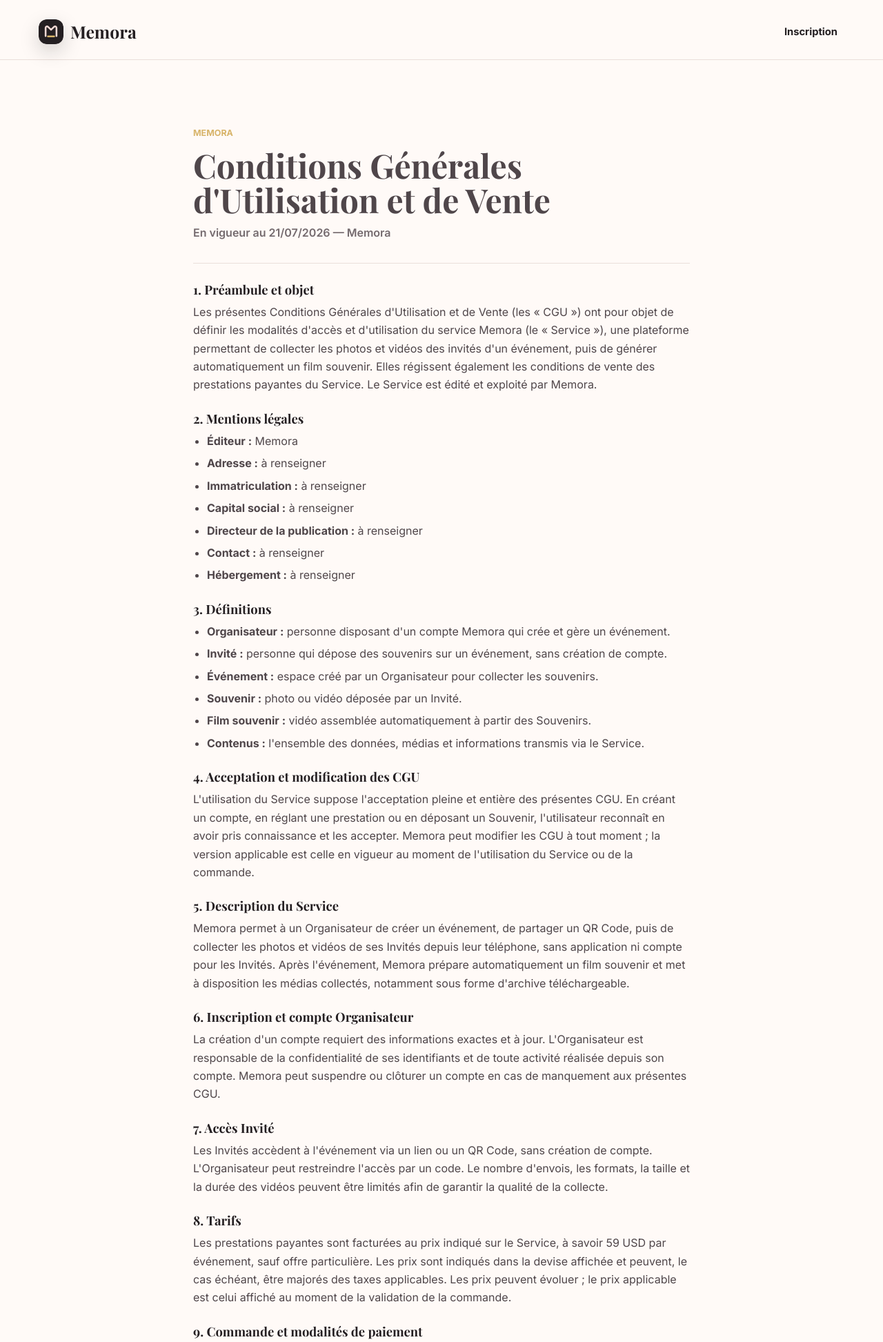
After one commit to rossy0243/memora, a Django app: page /cgu/ in a window 1280 px wide. The commit adds this page. Shown: the top 1945 px of the page at 69% size. Run offline with Django 5.2, Linux system fonts and the light colour scheme; data comes from the database, SQL or seed files in the repository.

Commit message:
Add configurable legal pages

```diff
--- a/core/context_processors.py
+++ b/core/context_processors.py
@@ -18,7 +18,8 @@
     site_configuration = SiteConfiguration.current()
 
     return {
-        "site_name": "Memora",
+        "site_name": site_configuration.company_name or "Memora",
+        "company_name": site_configuration.company_name or "Memora",
         "site_url": site_url,
         "canonical_url": canonical_url,
         "default_og_image": default_og_image,
--- a/core/urls.py
+++ b/core/urls.py
@@ -8,6 +8,8 @@
 urlpatterns = [
     path("", views.home, name="home"),
     path("programme-ambassadeur/", views.ambassador_program, name="ambassador_program"),
+    path("cgu/", views.terms_of_service, name="terms"),
+    path("confidentialite/", views.privacy_policy, name="privacy"),
     path("health/", views.health, name="health"),
     path("robots.txt", views.robots_txt, name="robots"),
     path("sitemap.xml", views.sitemap_xml, name="sitemap"),
--- a/core/views.py
+++ b/core/views.py
@@ -24,6 +24,37 @@
     return render(request, "core/ambassador_program.html")
 
 
+def _legal_context():
+    from .models import SiteConfiguration
+
+    config = SiteConfiguration.current()
+    today = timezone.localdate()
+    return {
+        "config": config,
+        "legal_entity": config.effective_legal_entity_name,
+        "legal_email": config.legal_contact_email,
+        "legal_address": config.legal_address,
+        "legal_country": config.legal_country,
+        "legal_registration_number": config.legal_registration_number,
+        "legal_share_capital": config.legal_share_capital,
+        "legal_publication_director": config.legal_publication_director,
+        "hosting_provider": config.hosting_provider,
+        "payment_provider_name": config.payment_provider_name,
+        "refund_window_days": config.refund_window_days,
+        "data_protection_authority": config.effective_data_protection_authority,
+        "cgu_date": config.cgu_effective_date or today,
+        "privacy_date": config.privacy_effective_date or today,
+    }
+
+
+def terms_of_service(request):
+    return render(request, "legal/cgu.html", _legal_context())
+
+
+def privacy_policy(request):
+    return render(request, "legal/privacy.html", _legal_context())
+
+
 def health(request):
     return HttpResponse("ok", content_type="text/plain")
 
@@ -48,6 +79,8 @@
 def sitemap_xml(request):
     home_url = absolute_public_url(request, reverse("core:home"))
     program_url = absolute_public_url(request, reverse("core:ambassador_program"))
+    terms_url = absolute_public_url(request, reverse("core:terms"))
+    privacy_url = absolute_public_url(request, reverse("core:privacy"))
     lastmod = timezone.now().date().isoformat()
     content = f"""<?xml version="1.0" encoding="UTF-8"?>
 <urlset xmlns="http://www.sitemaps.org/schemas/sitemap/0.9">
@@ -63,6 +96,18 @@
     <changefreq>monthly</changefreq>
     <priority>0.7</priority>
   </url>
+  <url>
+    <loc>{terms_url}</loc>
+    <lastmod>{lastmod}</lastmod>
+    <changefreq>yearly</changefreq>
+    <priority>0.3</priority>
+  </url>
+  <url>
+    <loc>{privacy_url}</loc>
+    <lastmod>{lastmod}</lastmod>
+    <changefreq>yearly</changefreq>
+    <priority>0.3</priority>
+  </url>
 </urlset>
 """
     return HttpResponse(content, content_type="application/xml")
--- a/static/css/base.css
+++ b/static/css/base.css
@@ -3648,6 +3648,63 @@
   font-weight: 900;
 }
 
+/* Pages légales (CGU, confidentialité) */
+.legal-page {
+  width: min(100%, 760px);
+  margin: 0 auto;
+  padding: 96px 20px 64px;
+  color: var(--color-body);
+}
+
+.legal-page__head {
+  margin-bottom: 28px;
+  padding-bottom: 20px;
+  border-bottom: 1px solid var(--color-hairline);
+}
+
+.legal-page__head h1 {
+  margin: 6px 0 10px;
+  font-family: "Playfair Display", Georgia, serif;
+  font-size: clamp(2rem, 7vw, 3rem);
+  line-height: 1.05;
+}
+
+.legal-page__meta {
+  margin: 0;
+  color: var(--color-muted);
+  font-weight: 600;
+}
+
+.legal-page section {
+  margin-bottom: 26px;
+}
+
+.legal-page h2 {
+  margin: 0 0 10px;
+  color: var(--color-ink);
+  font-size: 1.15rem;
+}
+
+.legal-page p {
+  margin: 0 0 10px;
+  line-height: 1.65;
+}
+
+.legal-page ul {
+  margin: 0 0 10px;
+  padding-left: 20px;
+  line-height: 1.65;
+}
+
+.legal-page li {
+  margin-bottom: 6px;
+}
+
+.legal-page a {
+  color: var(--color-primary-active);
+  font-weight: 600;
+}
+
 @media (min-width: 720px) {
   .program-teaser__inner {
     grid-template-columns: 1fr auto;
--- a/templates/base.html
+++ b/templates/base.html
@@ -24,7 +24,7 @@
   <link rel="preconnect" href="https://fonts.googleapis.com">
   <link rel="preconnect" href="https://fonts.gstatic.com" crossorigin>
   <link href="https://fonts.googleapis.com/css2?family=Inter:wght@400;500;600;700&family=Playfair+Display:wght@600;700&display=swap" rel="stylesheet">
-  <link rel="stylesheet" href="{% static 'css/base.css' %}?v=program-ui-1">
+  <link rel="stylesheet" href="{% static 'css/base.css' %}?v=legal-ui-2">
 </head>
 <body class="{% block body_class %}{% endblock %}">
   <header class="site-header {% block header_class %}{% endblock %}">
@@ -89,10 +89,13 @@
         {% else %}
           <a href="{% url 'accounts:signup' %}">Cr&eacute;er un &eacute;v&eacute;nement</a>
         {% endif %}
+        <a href="{% url 'core:ambassador_program' %}">Programme Ambassadeur</a>
+        <a href="{% url 'core:terms' %}">CGU</a>
+        <a href="{% url 'core:privacy' %}">Confidentialit&eacute;</a>
       </nav>
     </div>
     <div class="site-footer__bottom">
-      <span>&copy; {% now "Y" %} Memora</span>
+      <span>&copy; {% now "Y" %} {{ site_name }}</span>
       <span>Souvenirs priv&eacute;s, sans application invit&eacute;.</span>
     </div>
   </footer>
--- /dev/null
+++ b/templates/legal/cgu.html
@@ -0,0 +1,158 @@
+{% extends "base.html" %}
+
+{% block title %}Conditions Générales d'Utilisation et de Vente - {{ site_name }}{% endblock %}
+{% block meta_description %}Conditions Générales d'Utilisation et de Vente du service {{ site_name }} : accès, compte, contenus des invités, tarifs, paiement, remboursement et responsabilités.{% endblock %}
+{% block body_class %}app-page{% endblock %}
+{% block header_class %}site-header--solid{% endblock %}
+
+{% block content %}
+<article class="legal-page">
+  <header class="legal-page__head">
+    <p class="section__label">{{ site_name }}</p>
+    <h1>Conditions Générales d'Utilisation et de Vente</h1>
+    <p class="legal-page__meta">En vigueur au {{ cgu_date|date:"d/m/Y" }} — {{ legal_entity }}</p>
+  </header>
+
+  <section>
+    <h2>1. Préambule et objet</h2>
+    <p>Les présentes Conditions Générales d'Utilisation et de Vente (les «&nbsp;CGU&nbsp;») ont pour objet de définir les modalités d'accès et d'utilisation du service {{ site_name }} (le «&nbsp;Service&nbsp;»), une plateforme permettant de collecter les photos et vidéos des invités d'un événement, puis de générer automatiquement un film souvenir. Elles régissent également les conditions de vente des prestations payantes du Service. Le Service est édité et exploité par {{ legal_entity }}.</p>
+  </section>
+
+  <section>
+    <h2>2. Mentions légales</h2>
+    <ul>
+      <li><strong>Éditeur&nbsp;:</strong> {{ legal_entity }}</li>
+      <li><strong>Adresse&nbsp;:</strong> {{ legal_address|default:"à renseigner" }}</li>
+      <li><strong>Immatriculation&nbsp;:</strong> {{ legal_registration_number|default:"à renseigner" }}</li>
+      <li><strong>Capital social&nbsp;:</strong> {{ legal_share_capital|default:"à renseigner" }}</li>
+      <li><strong>Directeur de la publication&nbsp;:</strong> {{ legal_publication_director|default:"à renseigner" }}</li>
+      <li><strong>Contact&nbsp;:</strong> {{ legal_email|default:"à renseigner" }}</li>
+      <li><strong>Hébergement&nbsp;:</strong> {{ hosting_provider|default:"à renseigner" }}</li>
+    </ul>
+  </section>
+
+  <section>
+    <h2>3. Définitions</h2>
+    <ul>
+      <li><strong>Organisateur&nbsp;:</strong> personne disposant d'un compte {{ site_name }} qui crée et gère un événement.</li>
+      <li><strong>Invité&nbsp;:</strong> personne qui dépose des souvenirs sur un événement, sans création de compte.</li>
+      <li><strong>Événement&nbsp;:</strong> espace créé par un Organisateur pour collecter les souvenirs.</li>
+      <li><strong>Souvenir&nbsp;:</strong> photo ou vidéo déposée par un Invité.</li>
+      <li><strong>Film souvenir&nbsp;:</strong> vidéo assemblée automatiquement à partir des Souvenirs.</li>
+      <li><strong>Contenus&nbsp;:</strong> l'ensemble des données, médias et informations transmis via le Service.</li>
+    </ul>
+  </section>
+
+  <section>
+    <h2>4. Acceptation et modification des CGU</h2>
+    <p>L'utilisation du Service suppose l'acceptation pleine et entière des présentes CGU. En créant un compte, en réglant une prestation ou en déposant un Souvenir, l'utilisateur reconnaît en avoir pris connaissance et les accepter. {{ legal_entity }} peut modifier les CGU à tout moment&nbsp;; la version applicable est celle en vigueur au moment de l'utilisation du Service ou de la commande.</p>
+  </section>
+
+  <section>
+    <h2>5. Description du Service</h2>
+    <p>{{ site_name }} permet à un Organisateur de créer un événement, de partager un QR Code, puis de collecter les photos et vidéos de ses Invités depuis leur téléphone, sans application ni compte pour les Invités. Après l'événement, {{ site_name }} prépare automatiquement un film souvenir et met à disposition les médias collectés, notamment sous forme d'archive téléchargeable.</p>
+  </section>
+
+  <section>
+    <h2>6. Inscription et compte Organisateur</h2>
+    <p>La création d'un compte requiert des informations exactes et à jour. L'Organisateur est responsable de la confidentialité de ses identifiants et de toute activité réalisée depuis son compte. {{ legal_entity }} peut suspendre ou clôturer un compte en cas de manquement aux présentes CGU.</p>
+  </section>
+
+  <section>
+    <h2>7. Accès Invité</h2>
+    <p>Les Invités accèdent à l'événement via un lien ou un QR Code, sans création de compte. L'Organisateur peut restreindre l'accès par un code. Le nombre d'envois, les formats, la taille et la durée des vidéos peuvent être limités afin de garantir la qualité de la collecte.</p>
+  </section>
+
+  <section>
+    <h2>8. Tarifs</h2>
+    <p>Les prestations payantes sont facturées au prix indiqué sur le Service, à savoir {{ memora_event_price }} par événement, sauf offre particulière. Les prix sont indiqués dans la devise affichée et peuvent, le cas échéant, être majorés des taxes applicables. Les prix peuvent évoluer&nbsp;; le prix applicable est celui affiché au moment de la validation de la commande.</p>
+  </section>
+
+  <section>
+    <h2>9. Commande et modalités de paiement</h2>
+    <p>La commande est validée lors du règlement du prix. Le paiement s'effectue en ligne, le cas échéant via notre prestataire de paiement {{ payment_provider_name|default:"partenaire" }}, selon les moyens de paiement proposés. {{ legal_entity }} ne conserve pas les données de carte bancaire, traitées de manière sécurisée par le prestataire de paiement. L'événement est activé après confirmation du paiement.</p>
+  </section>
+
+  <section>
+    <h2>10. Facturation</h2>
+    <p>Une facture ou un justificatif de paiement est mis à disposition de l'Organisateur pour chaque commande réglée. L'Organisateur s'engage à communiquer des informations de facturation exactes.</p>
+  </section>
+
+  <section>
+    <h2>11. Droit de rétractation et remboursement</h2>
+    <p>Conformément à la réglementation applicable, le consommateur dispose en principe d'un délai de rétractation de {{ refund_window_days }} jours à compter de la commande. Toutefois, s'agissant d'un contenu ou d'un service numérique fourni immédiatement, l'Organisateur peut être invité à renoncer expressément à ce droit lorsque l'exécution du Service commence avant la fin du délai (par exemple, dès l'activation de l'événement).</p>
+    <p>En dehors de ce cadre, une demande de remboursement peut être adressée à {{ legal_email|default:"notre contact" }}. Un remboursement pourra notamment être accordé en cas d'indisponibilité du Service imputable à {{ legal_entity }} empêchant l'utilisation de la prestation commandée. Les demandes sont examinées au cas par cas dans un délai raisonnable.</p>
+  </section>
+
+  <section>
+    <h2>12. Programme de rémunération des Organisateurs</h2>
+    <p>{{ site_name }} peut proposer un programme de commissions récompensant les Organisateurs, comprenant une commission sur leurs propres événements payés selon un palier, ainsi qu'une commission de parrainage sur les événements payés des Organisateurs qu'ils ont amenés. Les montants, paliers et conditions figurent sur la page dédiée du Service et peuvent évoluer. Le versement des commissions est subordonné aux conditions publiées&nbsp;; les commissions constituent, le cas échéant, un revenu dont la déclaration incombe à leur bénéficiaire.</p>
+  </section>
+
+  <section>
+    <h2>13. Contenus et droits sur les Souvenirs</h2>
+    <p>Chaque Invité garantit disposer des droits nécessaires sur les Souvenirs qu'il dépose et avoir recueilli, le cas échéant, l'autorisation des personnes apparaissant sur les médias (droit à l'image). L'Organisateur est responsable de l'usage qu'il fait des Souvenirs collectés. {{ legal_entity }} n'acquiert aucun droit de propriété sur les Souvenirs, qui restent la propriété de leurs auteurs, et bénéficie uniquement de la licence technique nécessaire pour héberger, traiter et restituer les Contenus afin de fournir le Service.</p>
+    <p>Il est interdit de déposer un contenu illicite, diffamatoire, violent, à caractère sexuel impliquant des mineurs, portant atteinte aux droits de tiers ou à la dignité des personnes. Tout contenu manifestement illicite pourra être retiré et signalé aux autorités compétentes.</p>
+  </section>
+
+  <section>
+    <h2>14. Propriété intellectuelle</h2>
+    <p>La marque {{ site_name }}, le Service, son interface, ses textes, logos et composants sont protégés par le droit de la propriété intellectuelle. Toute reproduction, représentation ou exploitation non autorisée est interdite. Cette clause ne porte pas sur les Souvenirs, qui appartiennent à leurs auteurs.</p>
+  </section>
+
+  <section>
+    <h2>15. Obligations de l'utilisateur et usages interdits</h2>
+    <p>L'utilisateur s'engage à utiliser le Service conformément aux CGU et à la loi. Il est notamment interdit de&nbsp;: contourner les mesures de sécurité, perturber le fonctionnement du Service, collecter des données de tiers sans base légale, usurper l'identité d'un tiers, ou utiliser le Service à des fins frauduleuses ou illicites.</p>
+  </section>
+
+  <section>
+    <h2>16. Disponibilité, maintenance et évolutions</h2>
+    <p>{{ legal_entity }} met en œuvre les moyens raisonnables pour assurer la disponibilité du Service, sans garantie d'absence d'interruption. Des opérations de maintenance ou des évolutions peuvent intervenir et modifier les fonctionnalités du Service.</p>
+  </section>
+
+  <section>
+    <h2>17. Garanties et responsabilité</h2>
+    <p>{{ legal_entity }} ne saurait être tenue responsable des Contenus déposés par les utilisateurs ni des usages qui en sont faits. Sa responsabilité est limitée aux dommages directs et prévisibles résultant d'une faute prouvée dans la fourniture du Service et, dans la mesure permise par la loi, ne saurait excéder le montant réglé par l'Organisateur pour la prestation concernée. Les garanties légales applicables aux consommateurs demeurent réservées.</p>
+  </section>
+
+  <section>
+    <h2>18. Force majeure</h2>
+    <p>La responsabilité de {{ legal_entity }} ne pourra être engagée en cas d'inexécution ou de retard résultant d'un cas de force majeure au sens de la loi et de la jurisprudence.</p>
+  </section>
+
+  <section>
+    <h2>19. Durée, suspension et résiliation</h2>
+    <p>L'Organisateur peut cesser d'utiliser le Service à tout moment et demander la suppression de son compte. {{ legal_entity }} peut suspendre ou résilier l'accès en cas de manquement aux CGU. Les médias sont conservés pendant une durée déterminée après l'événement, puis supprimés conformément à la <a href="{% url 'core:privacy' %}">Politique de confidentialité</a>.</p>
+  </section>
+
+  <section>
+    <h2>20. Données personnelles et cookies</h2>
+    <p>Le traitement des données personnelles et l'usage des cookies sont décrits dans la <a href="{% url 'core:privacy' %}">Politique de confidentialité</a>, qui fait partie intégrante des présentes CGU.</p>
+  </section>
+
+  <section>
+    <h2>21. Réclamations et médiation de la consommation</h2>
+    <p>Toute réclamation peut être adressée à {{ legal_email|default:"notre contact" }}. Conformément à la réglementation, le consommateur peut, en cas de litige non résolu, recourir gratuitement à un médiateur de la consommation. Les coordonnées du médiateur compétent sont communiquées sur demande.</p>
+  </section>
+
+  <section>
+    <h2>22. Cession</h2>
+    <p>{{ legal_entity }} peut céder ou transférer les présentes CGU, notamment dans le cadre d'une réorganisation ou d'une cession d'activité, sans que cela n'affecte les droits de l'utilisateur.</p>
+  </section>
+
+  <section>
+    <h2>23. Nullité partielle</h2>
+    <p>Si une stipulation des présentes CGU était déclarée nulle ou inapplicable, les autres stipulations conserveraient leur pleine force et effet.</p>
+  </section>
+
+  <section>
+    <h2>24. Droit applicable et litiges</h2>
+    <p>Les présentes CGU sont régies par le droit applicable en {{ legal_country|default:"votre juridiction" }}. En cas de litige, une solution amiable sera recherchée avant toute action contentieuse&nbsp;; à défaut, les tribunaux compétents seront saisis conformément aux règles applicables.</p>
+  </section>
+
+  <section>
+    <h2>25. Contact</h2>
+    <p>Pour toute question relative aux présentes CGU&nbsp;: {{ legal_email|default:"à renseigner" }}{% if legal_address %} — {{ legal_address }}{% endif %}.</p>
+  </section>
+</article>
+{% endblock %}
```
Also changed, not shown: core/admin.py (+25 -0 lines), core/models.py (+86 -0 lines), core/tests.py (+75 -0 lines), templates/legal/privacy.html (added, +106 -0 lines), core/migrations/0003_siteconfiguration_cgu_effective_date_and_more.py (added), core/migrations/0004_siteconfiguration_data_protection_authority_and_more.py (added).
